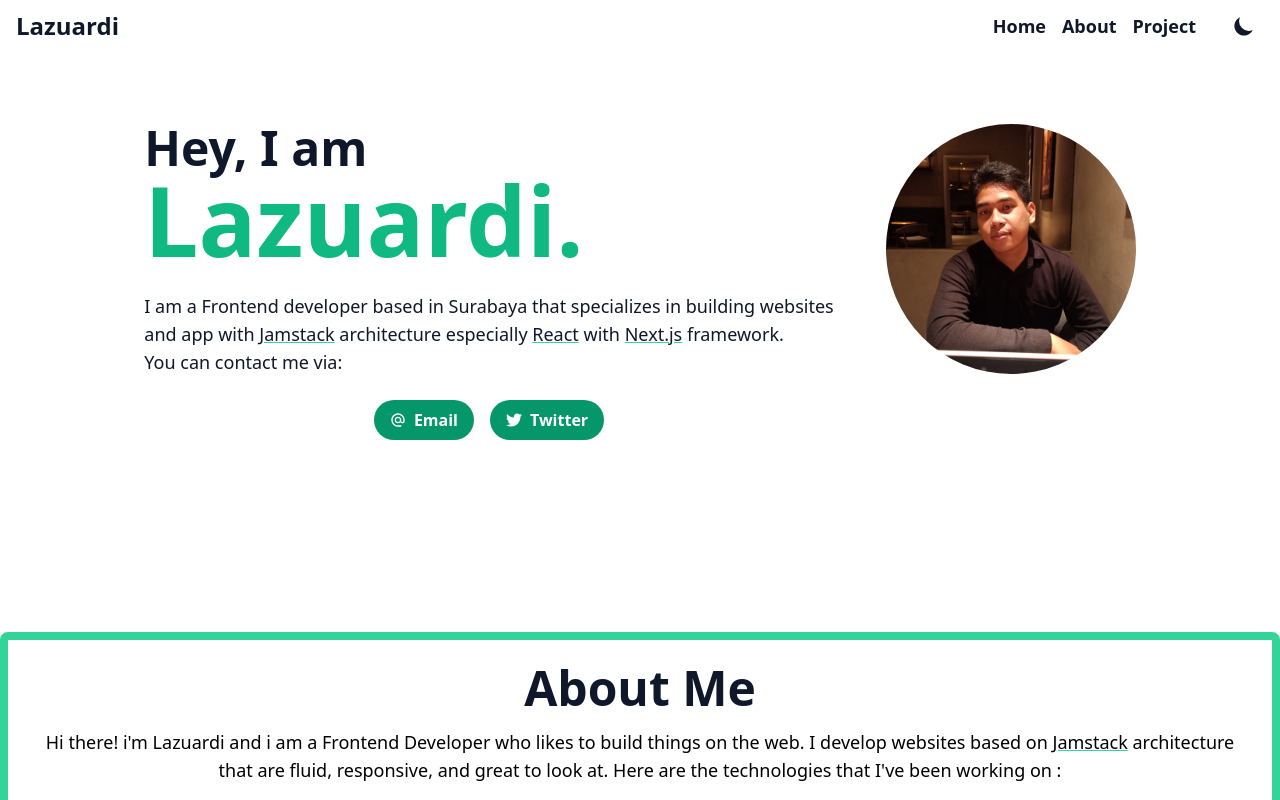
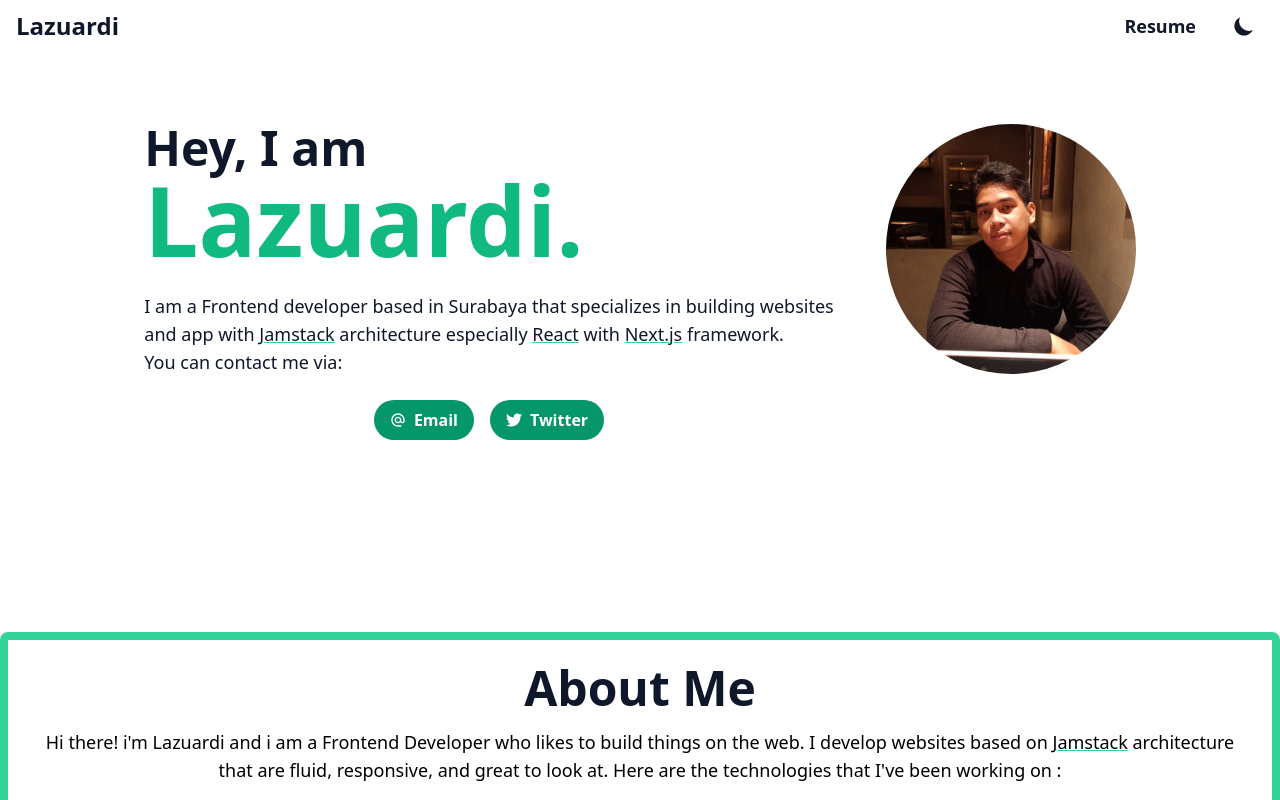
Before and after one commit to lazu-ardi/my-website, a Next.js app: page / in a window 1280 px wide. Shown: the top 800 px of the page. Built offline with nearby package versions, Linux system fonts and the light colour scheme.

Commit message:
feat: modify the link for future implementation

```diff
--- a/src/components/navigation/Navbar.tsx
+++ b/src/components/navigation/Navbar.tsx
@@ -8,25 +8,25 @@ const Navbar = () => {
       <div className="container flex flex-wrap justify-between items-center mx-auto">
         <Link href="/">
           <a className="flex items-center">
-            <span className="text-slate-900 self-center text-2xl font-semibold whitespace-nowrap dark:text-slate-50">
+            <span className="text-slate-900 self-center text-2xl font-semibold whitespace-nowrap hover:text-emerald-400 hover:dark:text-cyan-400 dark:text-slate-50">
               Lazuardi
             </span>
           </a>
         </Link>
         <div className="flex flex-row gap-4">
-          <Link href="/">
-            <a className="text-slate-900 self-center text-lg font-semibold whitespace-nowrap dark:text-slate-50">
-              Home
-            </a>
-          </Link>
-          <Link href="/About">
-            <a className="text-slate-900 self-center text-lg font-semibold whitespace-nowrap dark:text-slate-50">
+          {/* <Link href="/">
+            <a className="text-slate-900 self-center text-lg font-semibold whitespace-nowrap hover:text-emerald-400 hover:dark:text-cyan-400 dark:text-slate-50">
               About
             </a>
           </Link>
           <Link href="/">
-            <a className="text-slate-900 self-center text-lg font-semibold whitespace-nowrap dark:text-slate-50">
+            <a className="text-slate-900 self-center text-lg font-semibold whitespace-nowrap hover:text-emerald-400 hover:dark:text-cyan-400 dark:text-slate-50">
               Project
+            </a>
+          </Link> */}
+          <Link href="https://drive.google.com/file/d/164ypBN4i-wGsVzM2Jpf5aTJJw4JQ2sWg/view?usp=sharing">
+            <a className="text-slate-900 self-center text-lg font-semibold whitespace-nowrap hover:text-emerald-400 hover:dark:text-cyan-400 dark:text-slate-50">
+              Resume
             </a>
           </Link>
           <ThemeSwitch />
```
